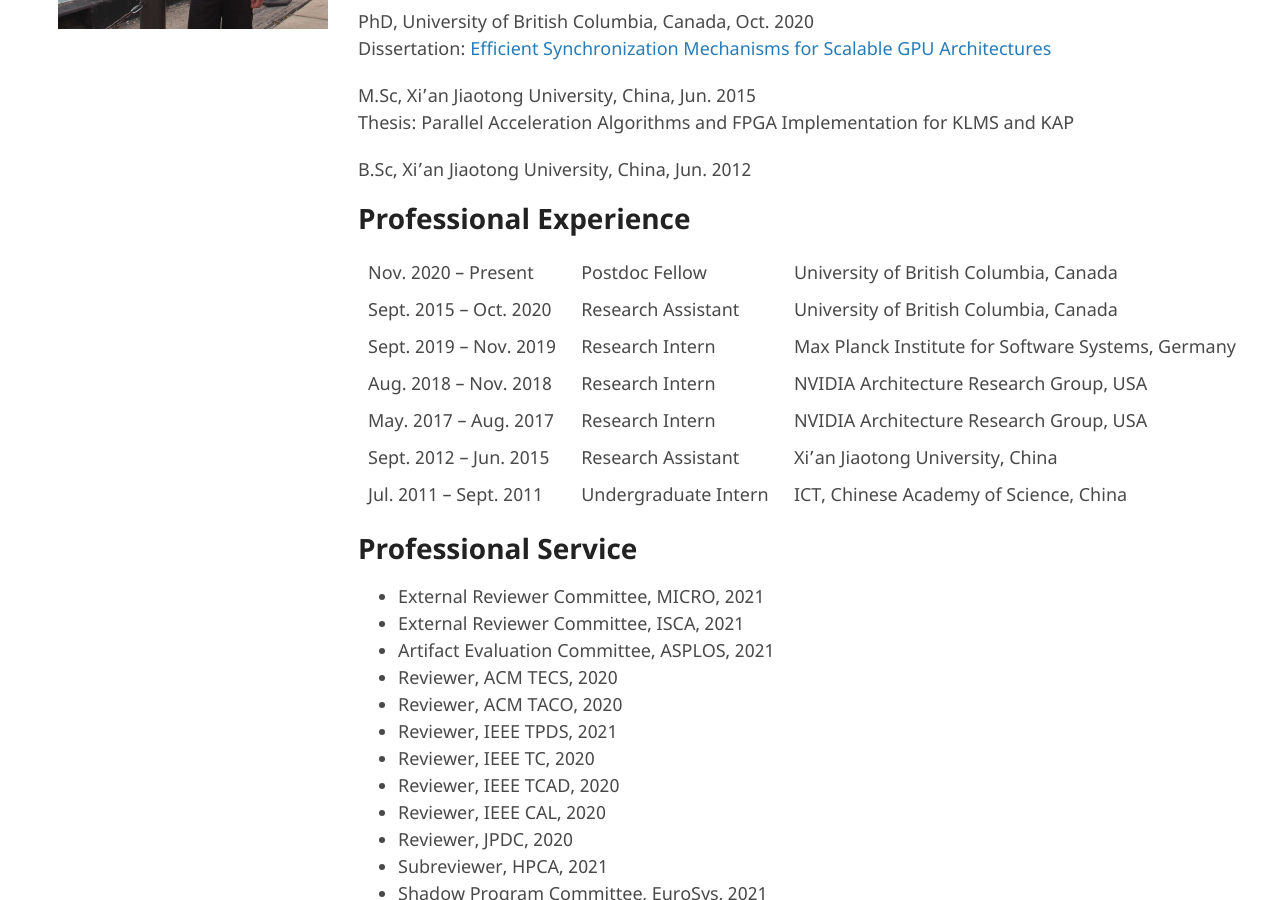
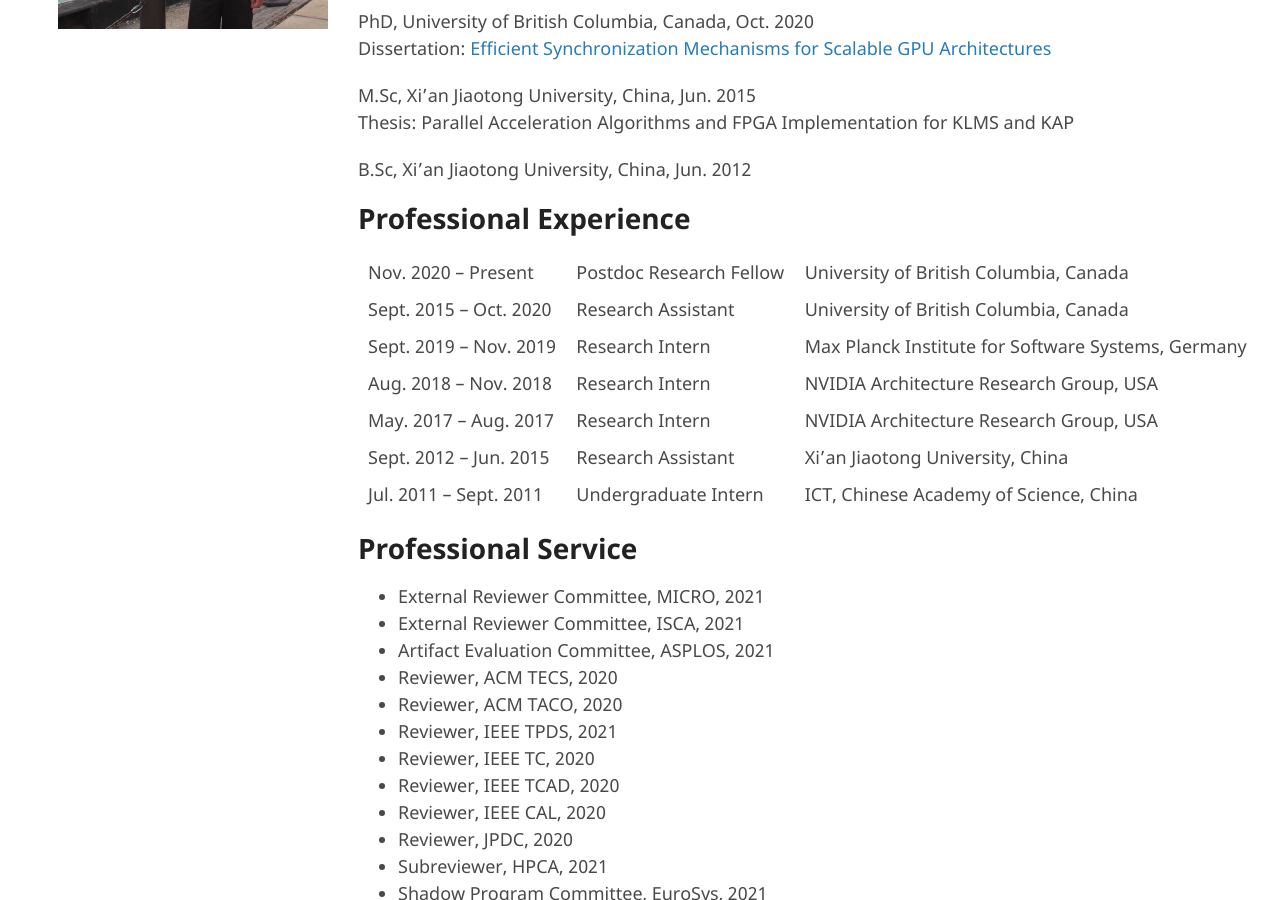
Before and after one commit to ericrxw/xiaoweiren, a Jekyll site: the page built from index.md, in a window 1280 px wide and 900 px high, scrolled down 350 px. Built offline with Jekyll 4.4.1, drawn with Linux system fonts in a browser that asks for light colours; our own code applies the rules of GitHub Pages for plain Markdown files; the repository's description, which GitHub fills in, is left out.

Commit message:
update current title

```diff
--- a/index.md
+++ b/index.md
@@ -16,13 +16,13 @@ B.Sc, Xi'an Jiaotong University, China, Jun. 2012
 
 # Professional Experience
 
-|Nov. 2020 -- Present    | Postdoc Fellow       | University of British Columbia, Canada             |
-|Sept. 2015 -- Oct. 2020 | Research Assistant   | University of British Columbia, Canada             |
-|Sept. 2019 -- Nov. 2019 | Research Intern      | Max Planck Institute for Software Systems, Germany |
-|Aug. 2018 -- Nov. 2018  | Research Intern      | NVIDIA Architecture Research Group, USA            |
-|May. 2017 -- Aug. 2017  | Research Intern      | NVIDIA Architecture Research Group, USA            |
-|Sept. 2012 -- Jun. 2015 | Research Assistant   | Xi'an Jiaotong University, China                   |
-|Jul. 2011 -- Sept. 2011 | Undergraduate Intern | ICT, Chinese Academy of Science, China             |
+|Nov. 2020 -- Present    | Postdoc Research Fellow | University of British Columbia, Canada             |
+|Sept. 2015 -- Oct. 2020 | Research Assistant      | University of British Columbia, Canada             |
+|Sept. 2019 -- Nov. 2019 | Research Intern         | Max Planck Institute for Software Systems, Germany |
+|Aug. 2018 -- Nov. 2018  | Research Intern         | NVIDIA Architecture Research Group, USA            |
+|May. 2017 -- Aug. 2017  | Research Intern         | NVIDIA Architecture Research Group, USA            |
+|Sept. 2012 -- Jun. 2015 | Research Assistant      | Xi'an Jiaotong University, China                   |
+|Jul. 2011 -- Sept. 2011 | Undergraduate Intern    | ICT, Chinese Academy of Science, China             |
 
 # Professional Service
 
```
Also changed, not shown: 1 other file.
